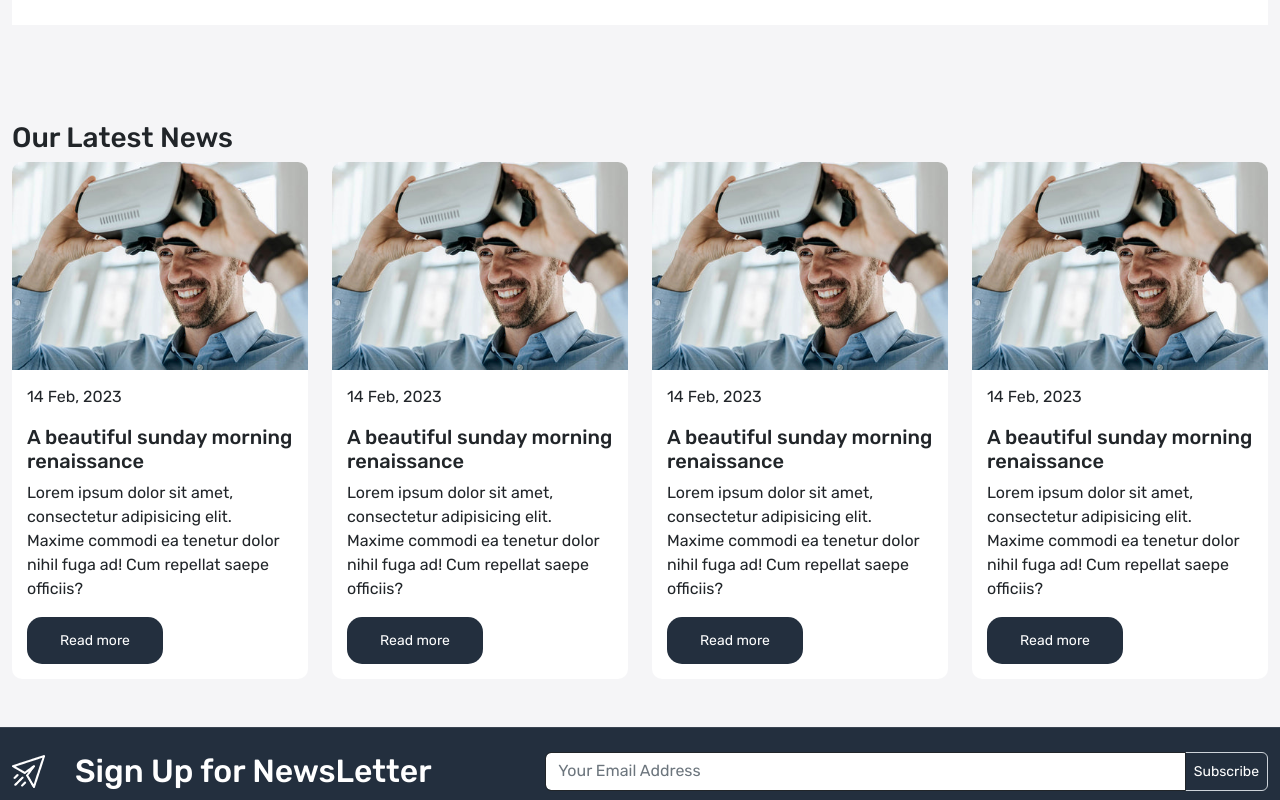
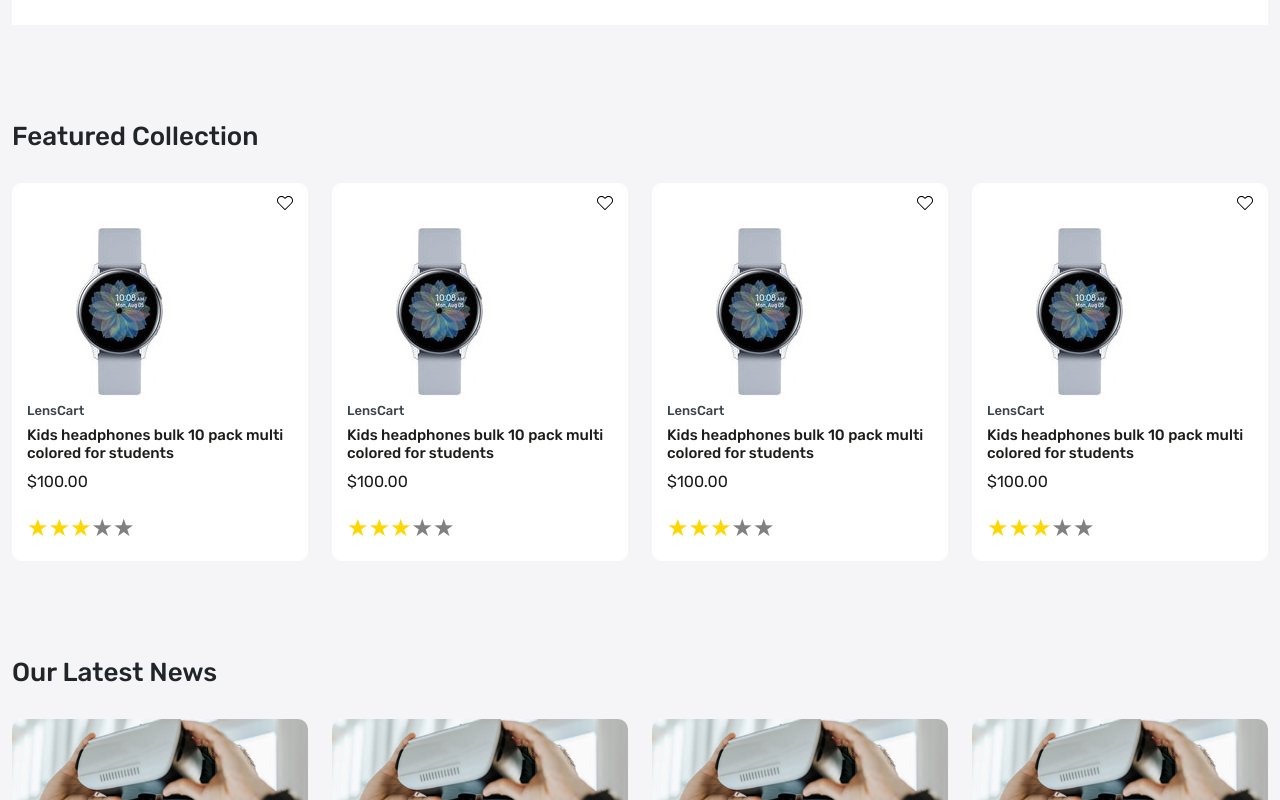
Before and after one commit to HemantWD/E-commerce, a React (Create React App) app: page / in a window 1280 px wide. Shown: the part 1460-2260 px from the top of the page. Built offline with nearby package versions, Linux system fonts and the light colour scheme.

Commit message:
made product card

```diff
--- a/package.json
+++ b/package.json
@@ -11,6 +11,7 @@
     "react-dom": "^18.2.0",
     "react-fast-marquee": "^1.3.5",
     "react-icons": "^4.7.1",
+    "react-rating-stars-component": "^2.2.0",
     "react-router-dom": "^6.8.0",
     "react-scripts": "5.0.1",
     "web-vitals": "^2.1.4"
--- a/src/App.css
+++ b/src/App.css
@@ -12,6 +12,14 @@
   --color-bf4800: #bf4800;
   --color-f5f5f7: #f5f5f7;
   --color-ededed: #ededed;
+  --color-777777: #777777;
+  --color-1c1c1b: #1c1c1b;
+}
+.section-heading{
+  font-size: 26px;
+  line-height: 32px;
+  font-weight: 500;
+  margin-bottom: 30px;
 }
 .card-wrapper{
   background-color: white;
@@ -264,5 +272,61 @@ footer .input-group-text {
 .blog-content{
   padding: 15px;
 }
+.blog-content.date
+{
+  font-size: 13px;
+  line-height: 24px;
+  text-transform: uppercase;
+  letter-spacing: 0;
+  font-weight: 400;
+  color: var(--color-777777);
+  padding: 0;
 
-/* Bloacard Part Ends Here */
+}
+
+.blog-content h5{
+  font-size: 18;
+  color: var(--color-131921);
+}
+.blog-content p.desc{
+  font-size: 13px;
+  line-height: 22px;
+  color: var(--color-777777);
+}
+
+/* Blogcard Part Ends Here */
+
+/* Product Featured Collection */
+.product-card{
+  padding: 15px;
+  background-color: white;
+  border-radius: 10px;
+  overflow: hidden;
+}
+.product-card:hover .action-bar{
+  right: 15px;
+}
+.product-card .product-details h6{
+ color: var(--color-3b4149);
+ font-size: 13px;
+
+}
+.product-card .product-details h5{
+  font-size: 15px;
+  color: var(--color-1c1c1b);
+}
+.product-card .product-details p.price{
+  font-size: 16px;
+  color: var(--color-1c1c1b);
+}
+.action-bar {
+  top: 10%;
+  right: -23px;
+  transition: .3s;
+}
+.whislist-icon{
+  top: 2%;
+  right: 15px;
+}
+
+/* Product Featured Collection Ends */
--- a/src/components/Blogcard.js
+++ b/src/components/Blogcard.js
@@ -1,7 +1,7 @@
 import React from 'react'
 import { Link } from "react-router-dom";
 
- const Blogcard = () => {
+ const Blogcard = (props) => {
   return (
      <div className='col-3'>
         <div className="blog-card">
@@ -11,7 +11,7 @@ import { Link } from "react-router-dom";
             <div className="blog-content">
                 <p className="date">14 Feb, 2023</p>
                 <h5 className="title">A beautiful sunday morning renaissance</h5>
-                <p className="desc">Lorem ipsum dolor sit amet, consectetur adipisicing elit. Maxime commodi ea tenetur dolor nihil fuga ad! Cum repellat saepe officiis?</p>
+                <p className="desc">Lorem ipsum dolor sit amet, consectetur adipisicing elit. Maxime commodi ea tenetur dolor nihil.</p>
                 <Link className="button" to="/">Read more</Link>
             </div>
         </div>
--- /dev/null
+++ b/src/components/ProductCard.js
@@ -0,0 +1,43 @@
+import React from 'react'
+import ReactStars from 'react-rating-stars-component'
+import { Link } from "react-router-dom";
+const ProductCard = () => {
+    return (
+        <div className="col-3">
+            <div className="product-card position-relative">
+                <div className="whislist-icon position-absolute">
+                    <Link to="">
+                        <img src="images/wish.svg" alt="wishlist" />
+                    </Link>
+                </div>
+                <div className="product-images">
+                    <img src="images/watch.jpg" alt="Featured Collection" />
+                </div>
+                <div className="product-details">
+                    <h6 className="brand">LensCart</h6>
+                    <h5 className='product-title'>
+                        Kids headphones bulk 10 pack multi colored for students
+                    </h5>
+                    <p className="price">$100.00</p>
+                    <ReactStars count={5} size={24} value="3" edit={false} activeColor="#ffd700"
+                    />
+                </div>
+                <div className="action-bar position-absolute">
+                    <div className='d-flex flex-column gap-15'>
+                        <Link to="">
+                            <img src="images/view.svg" alt="" />
+                        </Link>
+                        <Link to="">
+                            <img src="images/prodcompare.svg" alt="addCart" />
+                        </Link>
+                        <Link to="">
+                            <img src="images/add-cart.svg" alt="addCart" />
+                        </Link>
+                    </div>
+                </div>
+            </div>
+        </div>
+    )
+}
+
+export default ProductCard
--- a/src/pages/Home.js
+++ b/src/pages/Home.js
@@ -2,6 +2,7 @@ import React from 'react'
 import { Link } from 'react-router-dom'
 import Marquee from "react-fast-marquee";
 import Blogcard from '../components/Blogcard';
+import ProductCard from '../components/ProductCard';
 export default function Home() {
   return (
     <>
@@ -214,10 +215,27 @@ export default function Home() {
         </div>
       </section>
       {/* Marquee Section Ends */}
+
+      {/* Featured Collection */}
       <section className='blog-wrapper home-wrapper-2 py-5'>
         <div className="container-xxl">
-          <h3>Our Latest News</h3>
           <div className="row">
+            <div className="col-12">
+              <h3 className="section-heading">Featured Collection</h3>
+            </div>
+            <ProductCard />
+            <ProductCard />
+            <ProductCard />
+            <ProductCard />
+          </div>
+        </div>
+      </section>
+      <section className='blog-wrapper home-wrapper-2 py-5'>
+        <div className="container-xxl">
+          <div className="row">
+            <div className="col-12">
+              <h3 className="section-heading">Our Latest News</h3>
+            </div>
             <Blogcard />
             <Blogcard />
             <Blogcard />
```
Also changed, not shown: 1 other file (tests, documents, lock files or other folders).
